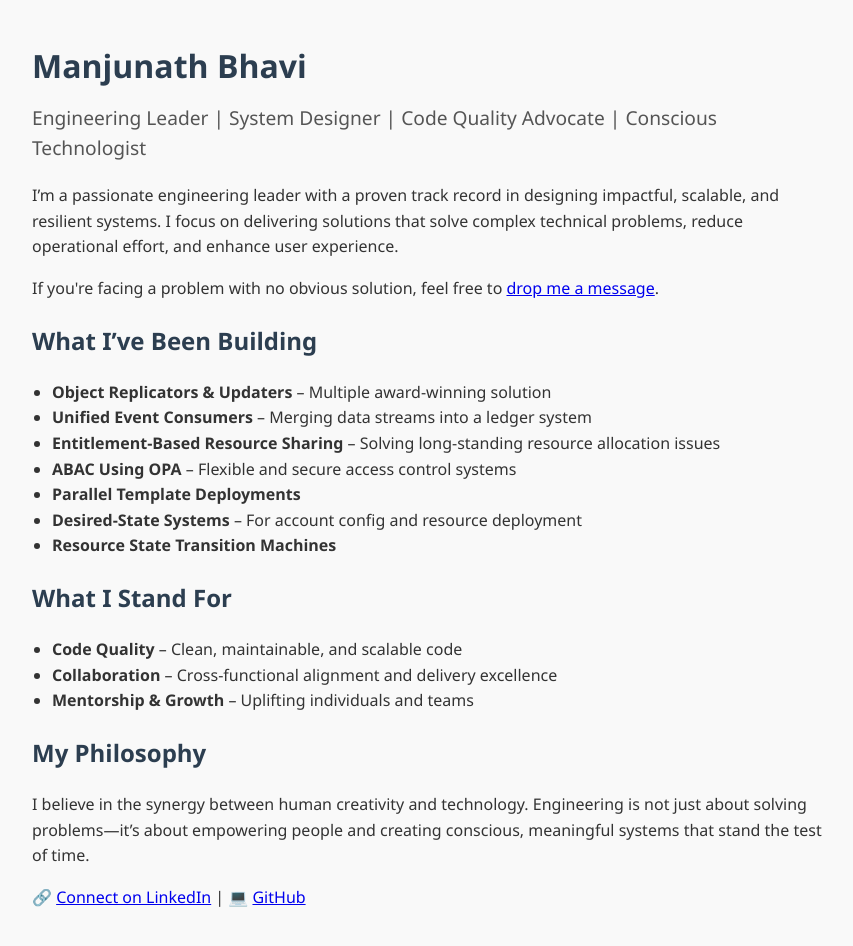
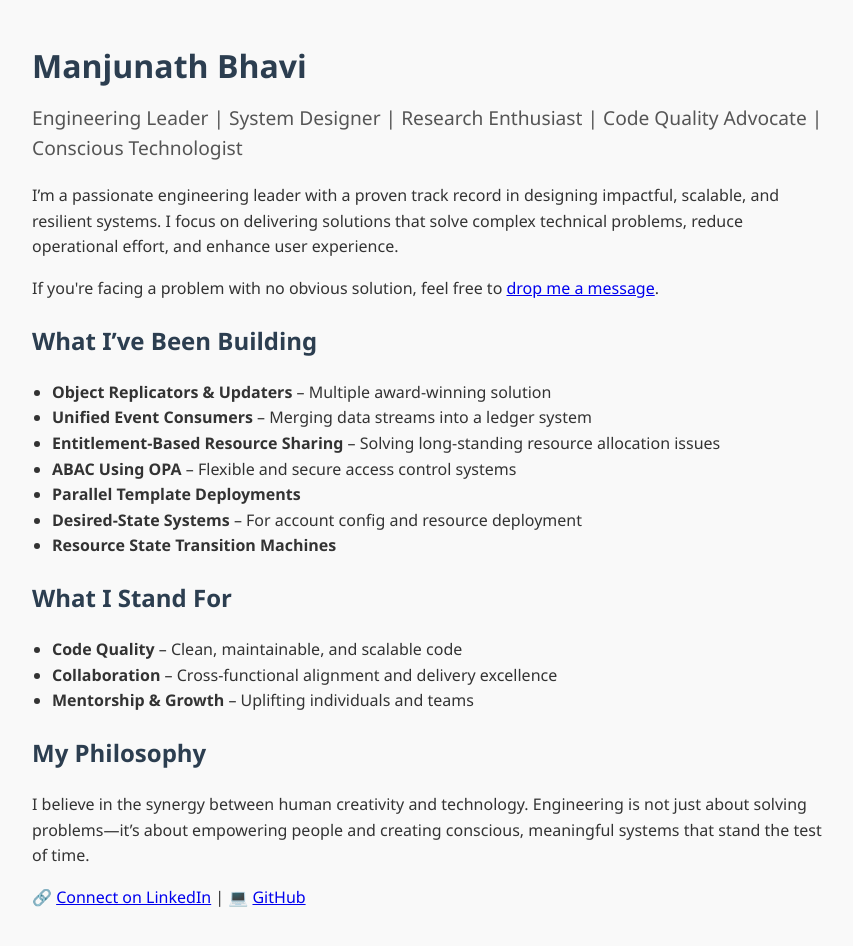
Before and after one commit to Manjunath-Bhavi/manjunath-bhavi.github.io, a plain HTML site: page index.html in a window 1280 px wide. Shown: the whole page, without its empty margins (208-1061 px from the left). Drawn offline with Linux system fonts and the light colour scheme.

Commit message:
update the profile

```diff
--- a/index.html
+++ b/index.html
@@ -36,11 +36,13 @@
 <body>
 
   <h1>Manjunath Bhavi</h1>
-  <p class="tagline">Engineering Leader | System Designer | Code Quality Advocate | Conscious Technologist</p>
+  <p class="tagline">
+    Engineering Leader | System Designer | Research Enthusiast | Code Quality Advocate | Conscious Technologist
+  </p>
 
   <p>I’m a passionate engineering leader with a proven track record in designing impactful, scalable, and resilient systems. I focus on delivering solutions that solve complex technical problems, reduce operational effort, and enhance user experience.</p>
 
-  <p>If you're facing a problem with no obvious solution, feel free to <a href="mailto:your-email@example.com">drop me a message</a>.</p>
+  <p>If you're facing a problem with no obvious solution, feel free to <a href="mailto:bhavimanjunath11@gmail.com">drop me a message</a>.</p>
 
   <h2>What I’ve Been Building</h2>
   <ul>
```
